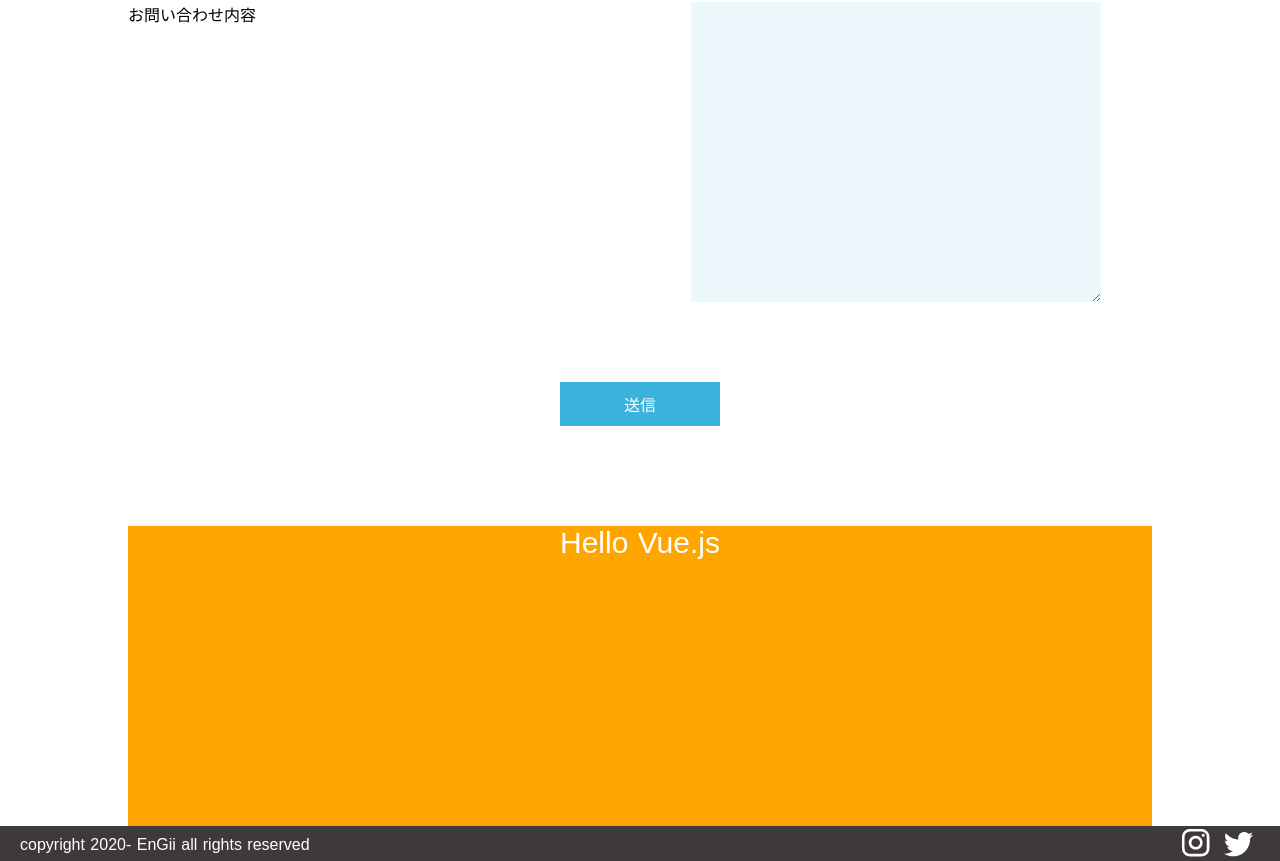
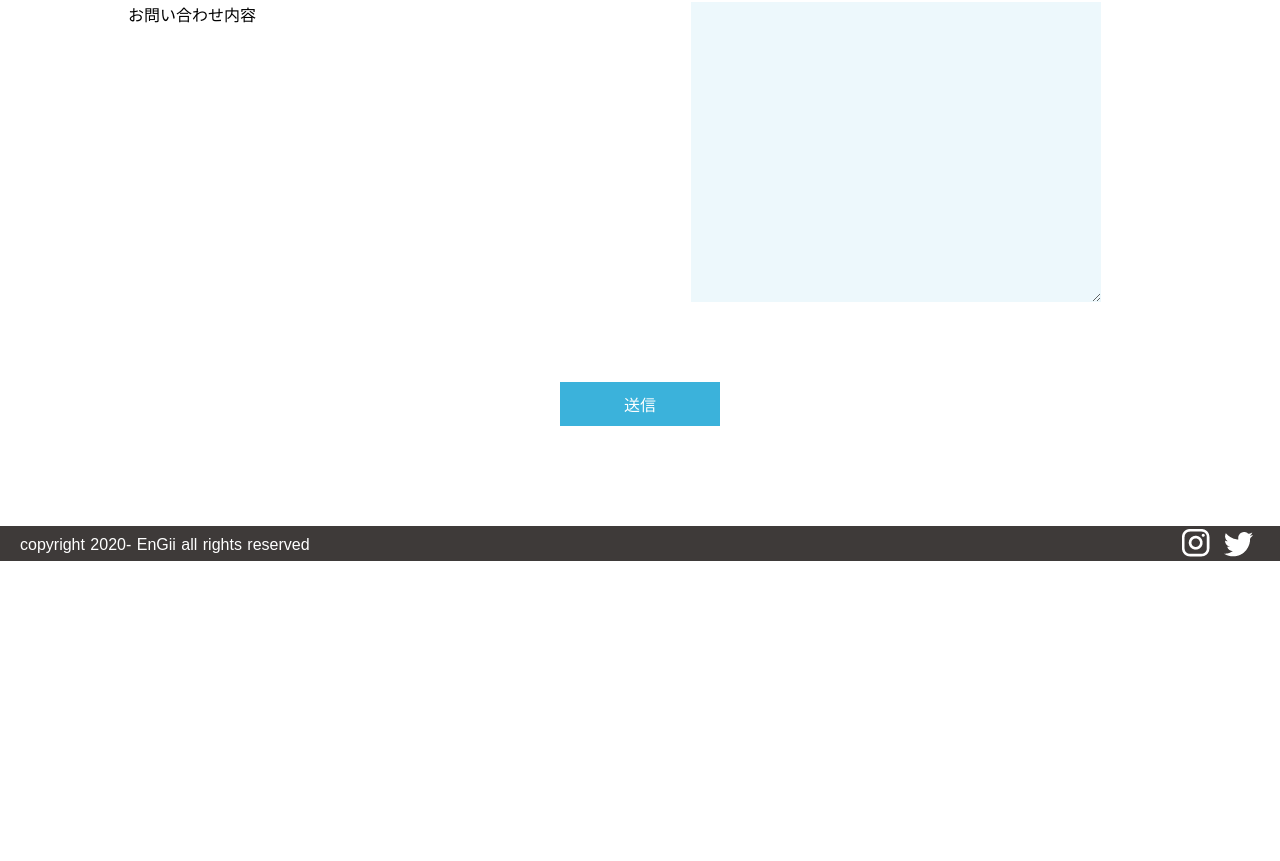
Before and after one commit to reiji-0720/EnGii-HP-recreate, a Nuxt app: page /contact in a window 1280 px wide. Shown: the part 1559-2420 px from the top of the page. After the commit the page ends 2120 px from the top, so only its background shows below. Built offline with nearby package versions, Linux system fonts and the light colour scheme.

Commit message:
Update contact.vue

```diff
--- a/pages/contact.vue
+++ b/pages/contact.vue
@@ -59,7 +59,7 @@
               <button     class="btn-submit bg-mainColor"  @click="show=true">送信</button> -->
             </div>
             </form>
-            <contactBox message="Hello Vue.js"></contactBox>
+
           </div>
         </div>
         <modal @modal="show=false" v-if="show" />
```
